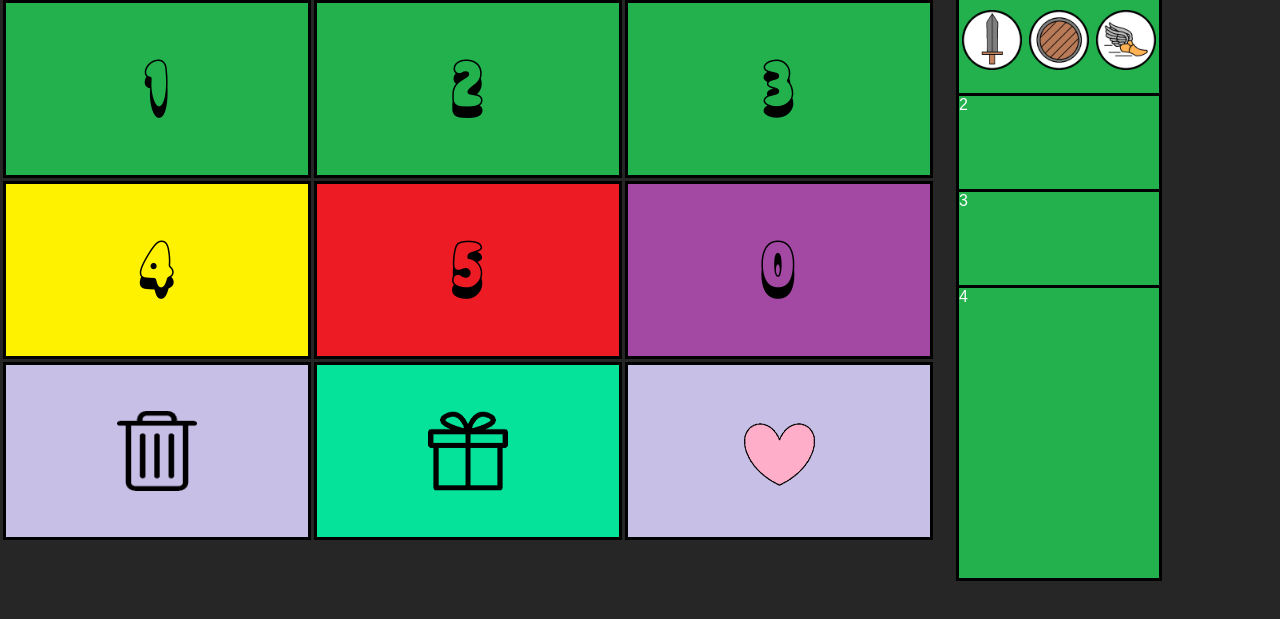
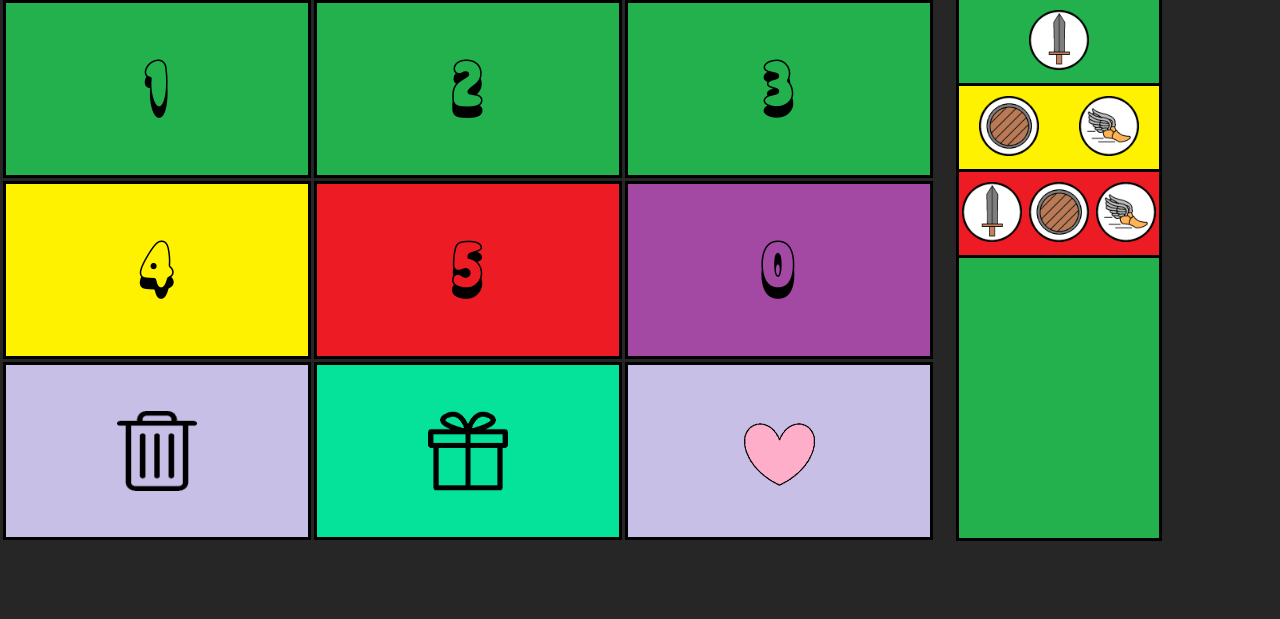
Before and after one commit to HgVN23/Simple-Battle, a plain HTML site: page index.html in a window 1280 px wide. Shown: the part 61-680 px from the top of the page. Drawn offline with Linux system fonts and the light colour scheme.

Commit message:
Add files via upload

```diff
--- a/assets/css/defaults.css
+++ b/assets/css/defaults.css
@@ -64,20 +64,6 @@ td:hover {
 	font-size: 30px;
 }
 /*==================================================*/
-/*Text color/decoration*/
-.textLink:link, .textLink:visited {
-	color: #3b82f6;
-	text-decoration: none;
-}
-.textLink:hover {
-	color: #1d4ed8;
-	text-decoration: underline;
-}
-.textLink:active {
-	color: yellow;
-	text-decoration: underline;
-}
-/*==================================================*/
 .flex {
 	display: flex;
 }
@@ -129,11 +115,10 @@ td:hover {
 	flex-direction: column;
 }
 .card {
-	background-color: #22b14c;
 	border: 3px solid black;
 	cursor: pointer;
 	display: flex;
-	height: 290px;
+	height: 280px;
 	width: 200px;
 }
 .card:hover {
@@ -142,8 +127,6 @@ td:hover {
 .front {
 	margin-top: -200px;
 }
-/*==================================================*/
-/*Symbol*/
 .sword {
 	content: url(../image/sword.png);
 	height: 60px;
--- a/index.html
+++ b/index.html
@@ -53,14 +53,19 @@
 			</table>
 		</div>
 		<div class="hand">
-			<div class="card">
+			<div class="card lvl1">
+				<div class="sword"></div>
+			</div>
+			<div class="card lvl2 front">
+				<div class="shield"></div>
+				<div class="speed"></div>
+			</div>
+			<div class="card lvl3 front">
 				<div class="sword"></div>
 				<div class="shield"></div>
 				<div class="speed"></div>
 			</div>
-			<div class="card front">2</div>
-			<div class="card front">3</div>
-			<div class="card front">4</div>
+			<div class="card lvl1 front"></div>
 		</div>
 	</div>
 </body>
```
